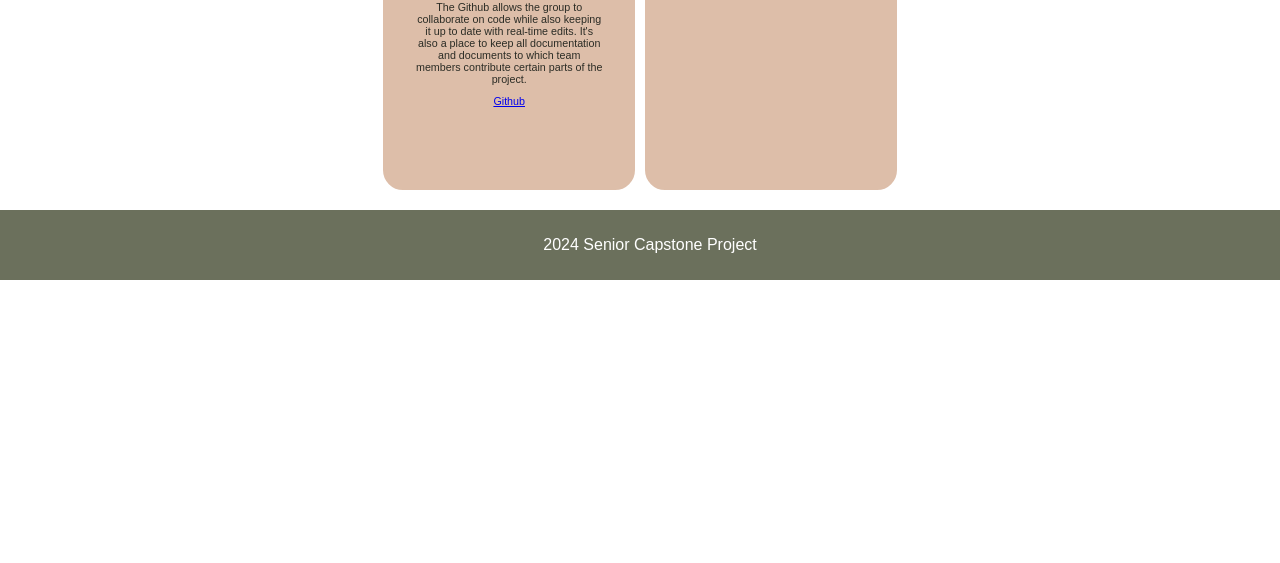
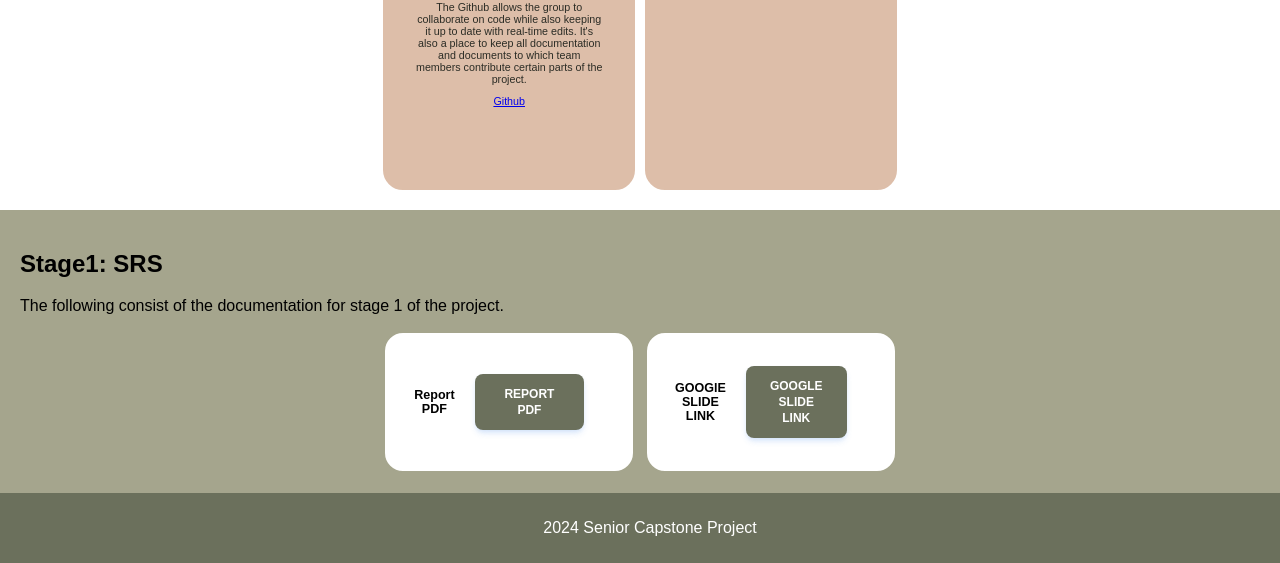
Before and after one commit to Nattheone/The-Foodies, a plain HTML site: page index.html in a window 1280 px wide. Shown: the part 2052-2615 px from the top of the page. Before the commit the page ends 2332 px from the top, so only its background shows below. Drawn offline with Linux system fonts and the light colour scheme.

Commit message:
updated for stage 2

```diff
--- a/index.html
+++ b/index.html
@@ -19,6 +19,7 @@
         <li><a href="#TEAM">Team and Roles</a></li>
         <li><a href="#Meeting_Scheduling">Meeting and Scheduling</a></li>
         <li><a href="#Resources_Documentation">Resources and Documentation</a></li>
+        <li><a href="#Stage1">Stage1:SRS</a></li>
       </ul>
     </nav>
   </header>
@@ -87,8 +88,29 @@
           <a href="https://thehiddenfork.atlassian.net/jira/core/projects/HF/board" target="_blank">Jira</a>
         </div>
       </article>
+
+      <!--STAGE1:SRS DOCUMENTATION-->
+    </section>
+    <section id = "Stage1">
+      <h2>Stage1: SRS</h2>
+      <p class="Stage1_d">The following consist of the documentation for stage 1 of the project. </p>
+      <div id="Files">
+        <div class = "File">
+          <h3>Report PDF</h3>
+          <div class = "button_container">
+            <button class="button" onclick="window.open('https://drive.google.com/file/d/1BAX2S-dYr6D01_1qwC1k75eBY79tLGji/view?usp=sharing','_blank');">REPORT PDF</button>
+           </div>
+          </div>
+        <div class = "File">
+          <h3>GOOGlE SLIDE LINK</h3>
+          <div class = "button_container">
+            <button class="button" onclick="window.open('https://docs.google.com/presentation/d/1HcmNRRMz6CqesPgOKsbFvJHe6CFPk-7m/edit?usp=sharing&ouid=103700411439335697893&rtpof=true&sd=true','_blank');">GOOGlE SLIDE LINK</button>
+          </div>
+        </div>
+      </div>
     </section>
   </main>
+
 
   <!-- Footer -->
   <footer>
--- a/style.css
+++ b/style.css
@@ -70,7 +70,7 @@ header{
 }
 
 /*MEETING AND CALENDAR STYLING*/
-#Meeting_Scheduling {
+#Meeting_Scheduling, #Stage1 {
 	background-color: #a5a58d;
 	padding: 20px;
 }
@@ -116,7 +116,7 @@ footer {
  overflow: visible;
 
 }
- .link{
+ .link, .File{
 
  width: 100%;
  max-width: 190px;
@@ -130,7 +130,24 @@ footer {
  overflow: visible;
 
 }
-#Team_Members{
+ .File{
+
+ width: 100%;
+ max-width: 190px;
+ height: 80px;
+ border-radius: 20px;
+ background: #ffffff;
+ position: relative;
+ padding: 1.8rem;
+ border: 2px solid #a5a58d;
+ transition: 0.5s ease-out;
+ overflow: visible;
+	 display: flex;
+	 justify-content: center;
+	 align-items: center;
+
+}
+#Team_Members, #Files{
 	display: flex;
 	justify-content: center;
 	gap: 20px;
@@ -138,7 +155,7 @@ footer {
 	font-size: 12px;
 }
 
-#Resources{
+#Resources, #Files{
 	display: flex;
 	gap: 10px;
 	align-items: center;
@@ -189,3 +206,49 @@ footer {
 	margin-bottom: 10px;
 
 }
+.button {
+	border: none;
+	display: flex;
+	padding: 0.75rem 1.5rem;
+	background-color: #6b705c;
+	color: #ffffff;
+	font-size: 0.75rem;
+	line-height: 1rem;
+	font-weight: 700;
+	text-align: center;
+	cursor: pointer;
+	text-transform: uppercase;
+	vertical-align: center;
+	align-items: center;
+	border-radius: 0.5rem;
+	user-select: none;
+	gap: 0.75rem;
+	box-shadow:
+		0 4px 6px -1px #488aec31,
+		0 2px 4px -1px #488aec17;
+	transition: all 0.6s ease;
+}
+
+button:hover {
+	box-shadow:
+		0 10px 15px -3px #488aec4f,
+		0 4px 6px -2px #488aec17;
+}
+
+button:focus,
+button:active {
+	opacity: 0.85;
+	box-shadow: none;
+}
+
+button svg {
+	width: 1.25rem;
+	height: 1.25rem;
+}
+.button_container{
+	display: flex;
+	justify-content: center;  /* Horizontally centers the button */
+	align-items: center;      /* Vertically centers the button, optional */
+	width: 100%;              /* Ensures the container takes full width */
+	padding: 20px;
+}
```
